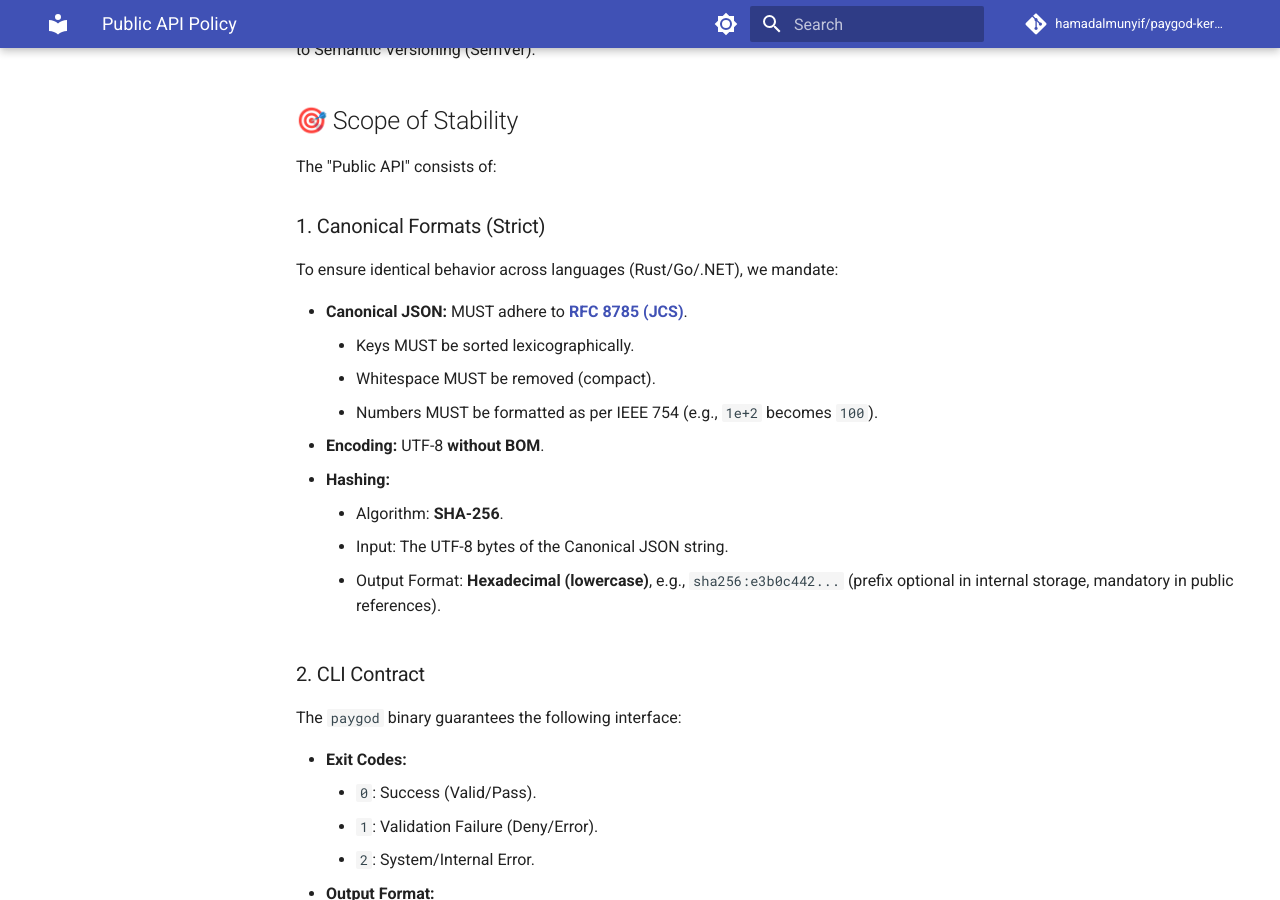
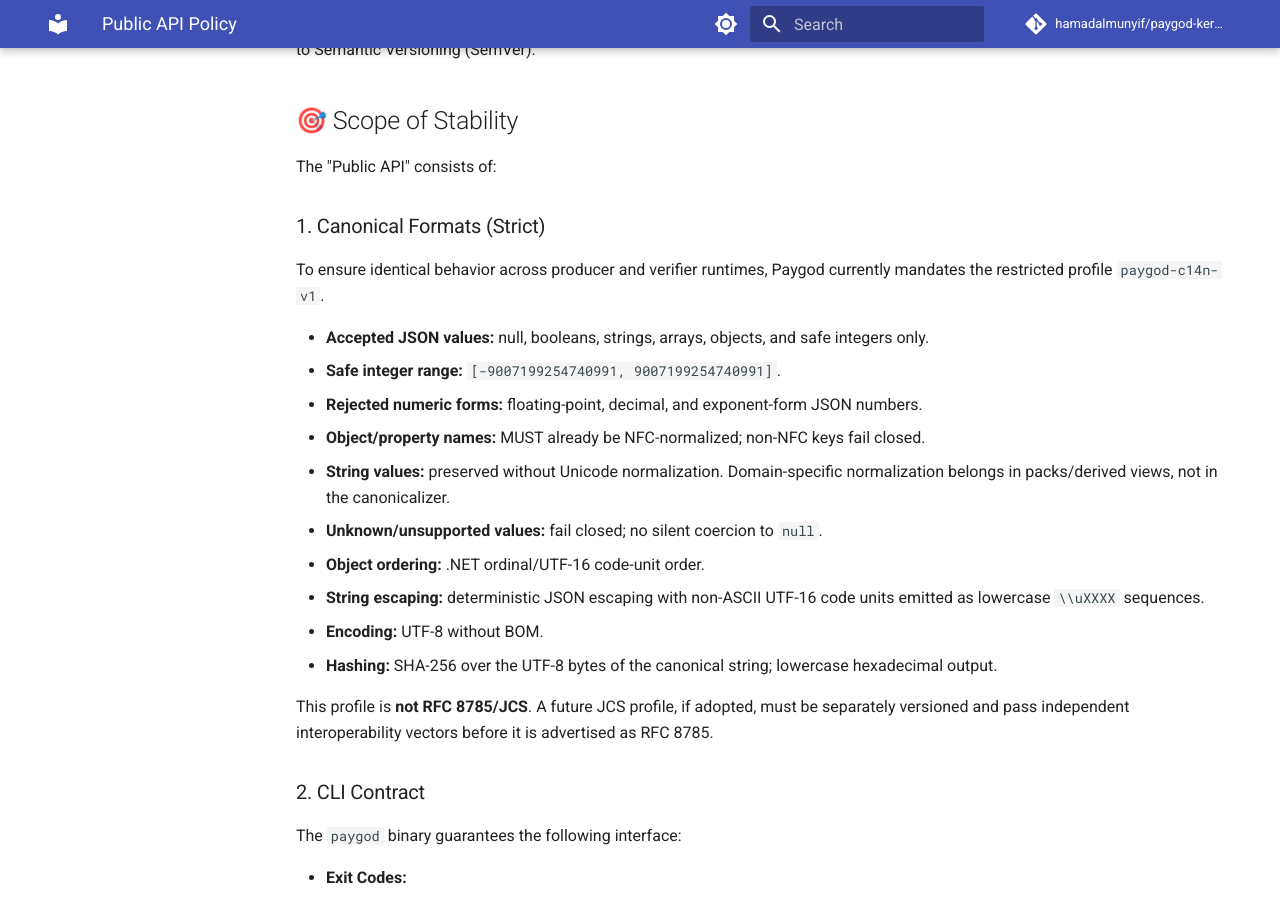
Before and after one commit to hamadalmunyif/paygod-kernel-mvp, an MkDocs documentation site: the page built from docs/PUBLIC_API_POLICY.md, in a window 1280 px wide and 900 px high, scrolled down 216 px. Built offline with MkDocs 1.6.1 and Material for MkDocs 9.7.7, drawn with Linux system fonts in a browser that asks for light colours; comment, search, counter and statistics services are not loaded.

Commit message:
docs: remove inaccurate RFC 8785 public claim

```diff
--- a/docs/PUBLIC_API_POLICY.md
+++ b/docs/PUBLIC_API_POLICY.md
@@ -6,17 +6,20 @@
 The "Public API" consists of:
 
 ### 1. Canonical Formats (Strict)
-To ensure identical behavior across languages (Rust/Go/.NET), we mandate:
+To ensure identical behavior across producer and verifier runtimes, Paygod currently mandates the restricted profile `paygod-c14n-v1`.
 
-*   **Canonical JSON:** MUST adhere to **[RFC 8785 (JCS)](https://tools.ietf.org/html/rfc8785)**.
-    *   Keys MUST be sorted lexicographically.
-    *   Whitespace MUST be removed (compact).
-    *   Numbers MUST be formatted as per IEEE 754 (e.g., `1e+2` becomes `100`).
-*   **Encoding:** UTF-8 **without BOM**.
-*   **Hashing:**
-    *   Algorithm: **SHA-256**.
-    *   Input: The UTF-8 bytes of the Canonical JSON string.
-    *   Output Format: **Hexadecimal (lowercase)**, e.g., `sha256:e3b0c442...` (prefix optional in internal storage, mandatory in public references).
+- **Accepted JSON values:** null, booleans, strings, arrays, objects, and safe integers only.
+- **Safe integer range:** `[-9007199254740991, 9007199254740991]`.
+- **Rejected numeric forms:** floating-point, decimal, and exponent-form JSON numbers.
+- **Object/property names:** MUST already be NFC-normalized; non-NFC keys fail closed.
+- **String values:** preserved without Unicode normalization. Domain-specific normalization belongs in packs/derived views, not in the canonicalizer.
+- **Unknown/unsupported values:** fail closed; no silent coercion to `null`.
+- **Object ordering:** .NET ordinal/UTF-16 code-unit order.
+- **String escaping:** deterministic JSON escaping with non-ASCII UTF-16 code units emitted as lowercase `\\uXXXX` sequences.
+- **Encoding:** UTF-8 without BOM.
+- **Hashing:** SHA-256 over the UTF-8 bytes of the canonical string; lowercase hexadecimal output.
+
+This profile is **not RFC 8785/JCS**. A future JCS profile, if adopted, must be separately versioned and pass independent interoperability vectors before it is advertised as RFC 8785.
 
 ### 2. CLI Contract
 The `paygod` binary guarantees the following interface:
```
